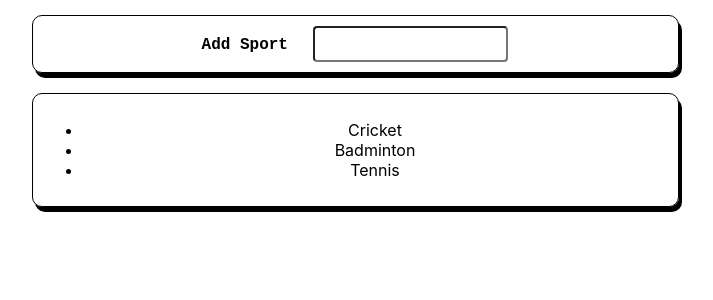
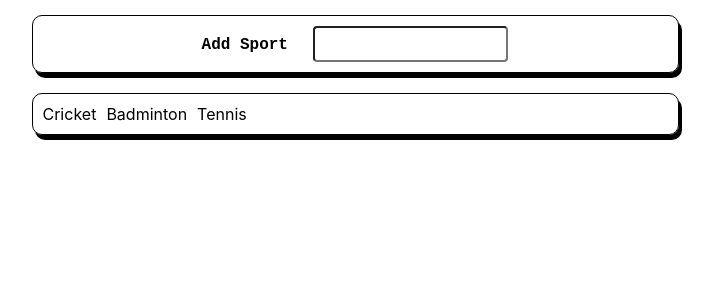
Before and after one commit to AnirupPat/reactjs-sports-deck, a React (Create React App) app: page / in a window 1280 px wide. Shown: the top 300 px of the page, without its empty margins (285-998 px from the left). Built offline with nearby package versions, Linux system fonts and the light colour scheme.

Commit message:
Adding a new SportItem component

```diff
--- /dev/null
+++ b/src/components/sportsLog/SportItem.js
@@ -0,0 +1,12 @@
+import classes from './SportItem.module.css';
+
+const SportItem = props => {
+    const sportItemClass = `${props.className} ${classes.div}`
+    return (
+        <div className={sportItemClass}>
+            {props.item}
+        </div>
+    );
+}
+
+export default SportItem;
--- /dev/null
+++ b/src/components/sportsLog/SportItem.module.css
@@ -0,0 +1,3 @@
+.div {
+    margin-right: 10px;
+}
--- a/src/components/sportsLog/SportsLog.js
+++ b/src/components/sportsLog/SportsLog.js
@@ -1,17 +1,18 @@
 import classes from "./SportsLog.module.css";
 import Card from "../UI/Card/Card";
+import SportItem from "./SportItem";
 
 const SportsLog = (props) => {
-    const sportsArray = [
-        "Cricket", "Badminton", "Tennis"
-    ];
+  const sportsArray = ["Cricket", "Badminton", "Tennis"];
+  const sportControl = (
+      <div className={classes.sportItem}>{sportsArray.map((item) => {
+        return <SportItem  item={item} />;
+      })}</div>
+  );
+
   return (
     <div className={classes.div}>
-      <Card className={classes.card}>
-        <ul>{sportsArray.map(item => {return (<li>{item}</li>)
-
-        })}</ul>
-      </Card>
+      <Card className={classes.card}>{sportControl}</Card>
     </div>
   );
 };
--- a/src/components/sportsLog/SportsLog.module.css
+++ b/src/components/sportsLog/SportsLog.module.css
@@ -10,3 +10,8 @@
 .card {
     width: 50%;
 }
+
+.sportItem {
+    display: flex;
+    flex-wrap: wrap;
+}
```
